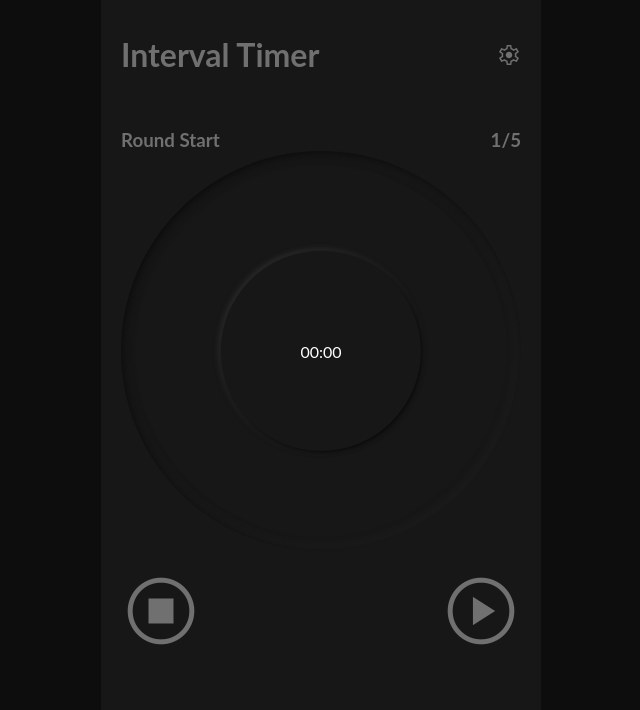
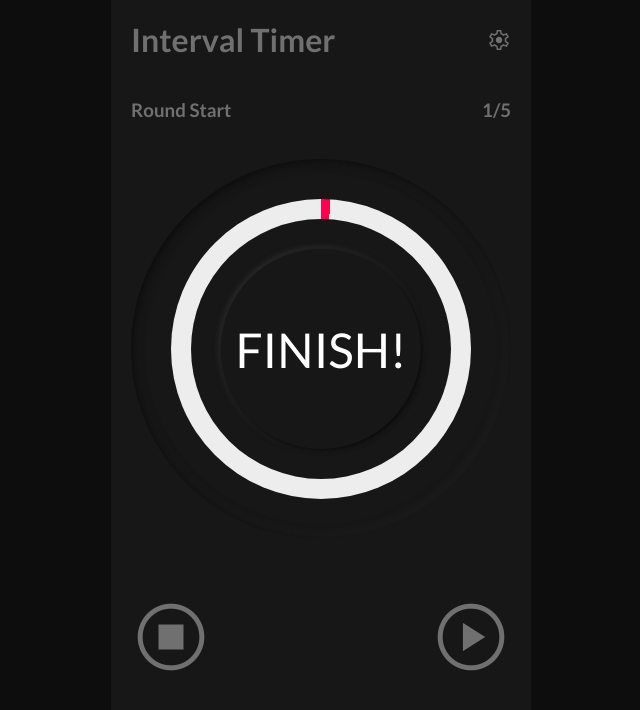
Before and after one commit to mtinife/interval-timer, a plain HTML site: page index.html in a window 1280 px wide. Shown: the whole page, without its empty margins (319-959 px from the left). Drawn offline with nearby package versions, Linux system fonts and the light colour scheme.

Commit message:
Added circular timer function

```diff
--- a/index.html
+++ b/index.html
@@ -9,7 +9,7 @@
     <link rel="stylesheet" href="https://fonts.googleapis.com/css2?family=Material+Symbols+Outlined:opsz,wght,FILL,GRAD@20..48,100..700,0..1,-50..200" />
     <link rel="preconnect" href="https://fonts.googleapis.com">
     <link rel="preconnect" href="https://fonts.gstatic.com" crossorigin>
-    <link href="https://fonts.googleapis.com/css2?family=Roboto&display=swap" rel="stylesheet">
+    <link href="https://fonts.googleapis.com/css2?family=Lato:wght@400;700;900&display=swap" rel="stylesheet">
     <link rel="stylesheet" href="./styles.css">
 </head>
 <body>
@@ -81,12 +81,14 @@
                     <h3>Round Start</h3>
                     <h3 id="training-length-timer"><span>1</span>/<span>5</span></h3>
                 </div>
-                <section class="progress-section display-flex">
-                    <div class="outer-circle display-flex">
-                        <div class="inner-circle display-flex">
-                            <span>00:00</span>
+                <section class="progress-section">
+                    <div class="outer-circle"></div>
+                    <div class="progress-circle display-flex">
+                        <div class="circular-progress">
+                            <span class="timer">FINISH!</span>
                         </div>
                     </div>
+                    <!-- <div class="inner-circle"></div> -->
                 </section>
                 <div class="display-flex flex-space">
                     <span class="material-symbols-outlined icon-button">
--- a/styles.css
+++ b/styles.css
@@ -2,7 +2,7 @@
     --bg-dark: #0D0D0D;
     --bg-light: #171717;
     --text: #707070;
-
+    --gradient-circle: linear-gradient(90deg, rgba(253,29,29,1) 50%, rgba(252,107,69,1) 100%);
     --text-font: 'Lato', 'Franklin Gothic Medium', 'Arial Narrow', Arial, sans-serif;
 }
 
@@ -76,21 +76,71 @@ body {
     padding: 20px 0;
 }
 
+.round-start {
+    display: grid;
+    grid-template-rows: 0.1fr 1fr 0.1fr;
+}
+
+.progress-section {
+    display: grid;
+    grid-template-columns: 1fr;
+    grid-template-rows: 1fr;
+    align-items: center;
+    justify-content: center;
+    padding: 38px 0;
+}
+
 .outer-circle {
-    width: 400px;
-    height: 400px;
+    grid-area: 1 / 1 / 2 / 2;
+    width: 380px;
+    height: 380px;
     background-color: rgba(23, 23, 23, 1);
     color: #fff;
     border-radius: 50%;
     box-shadow: 1px 1px 12px 0px rgba(0,0,0,1) inset, -1px -1px 12px 0px rgb(49, 49, 49) inset;
 }
 
-.inner-circle {
+.progress-circle {
+    grid-area: 1 / 1 / 2 / 2;
+    border-radius: 8px;
+    row-gap: 30px;
+}
+
+.circular-progress {
+    position: relative;
+    width: 300px;
+    height: 300px;
+    border-radius: 50%;
+    background: conic-gradient(#FF004E 3.6deg, #ededed 0deg);
+    display: flex;
+    align-items: center;
+    justify-content: center;
+    color: #fff;
+}
+
+.circular-progress::before {
+    content: "";
+    position: absolute;
+    height: 260px;
+    width: 260px;
+    border-radius: 50%;
+    background-color: var(--bg-light);
+}
+
+.circular-progress::after {
+    content: "";
+    position: absolute;
     width: 200px;
     height: 200px;
     background-color: rgba(23, 23, 23, 1);
-    color: #fff;
     border-radius: 500px;
     box-shadow: 1px 1px 5px 0px rgba(0,0,0,1),
 -1px -1px 6px 0px rgba(60,60,60,1);
 }
+
+.timer {
+    position: relative;
+    z-index: 10;
+    font-size: 3rem;
+
+}
```
